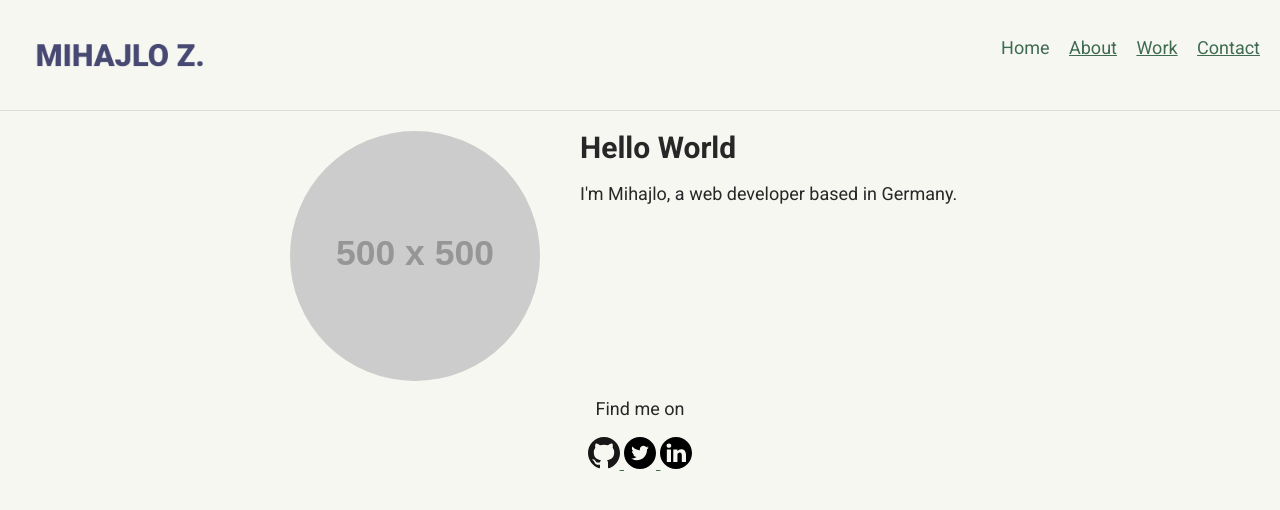
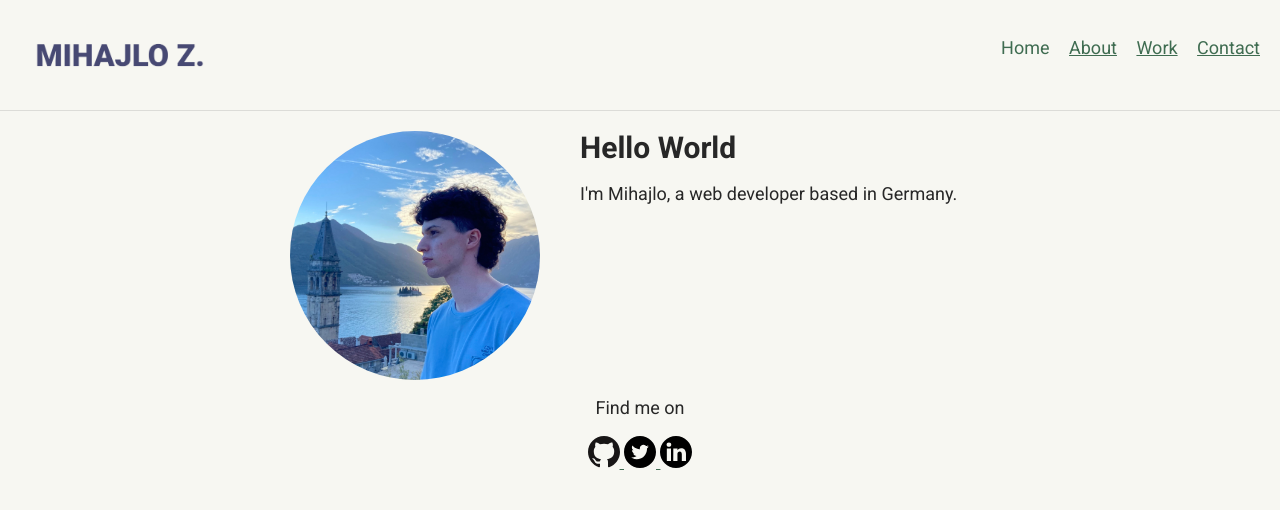
Before and after one commit to mihajloz/website-portfolio, a plain HTML site: page index.html in a window 1280 px wide. Drawn offline with nearby package versions, Linux system fonts and the light colour scheme; placeholder pictures from the web are drawn by us.

Commit message:
Added profile picture

```diff
--- a/index.html
+++ b/index.html
@@ -54,7 +54,7 @@
     </header>
     <div class="profile">
       <img
-        src="https://via.placeholder.com/500x500"
+        src="./img/profile_picture.jpg"
         class="profile__portrait"
         alt="Mihajlo Portrait"
       />
```
Also changed, not shown: img/profile_picture.jpg (added).
